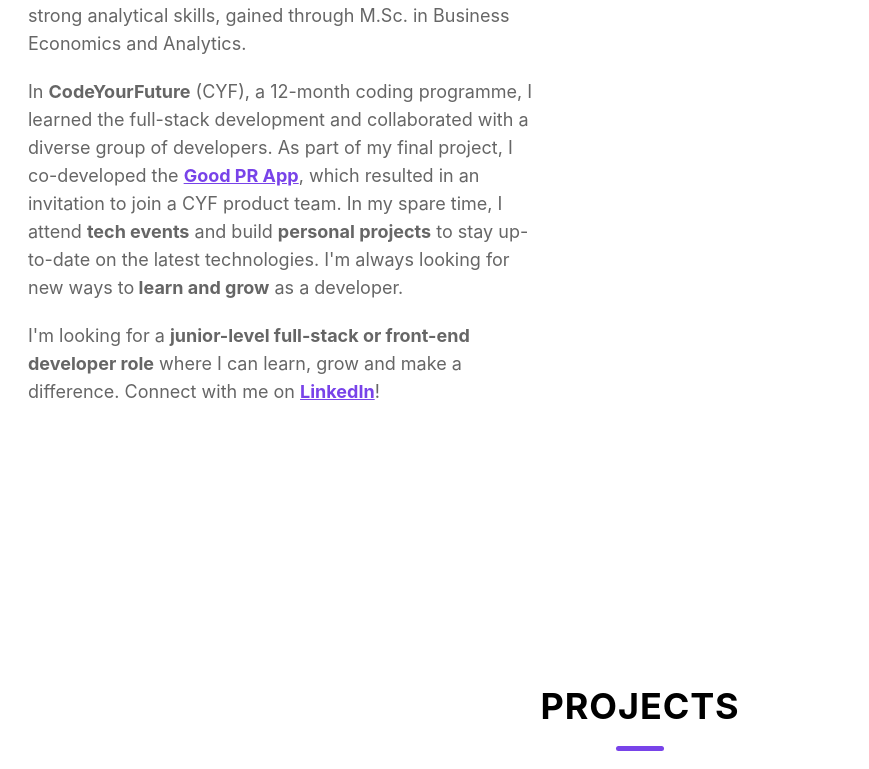
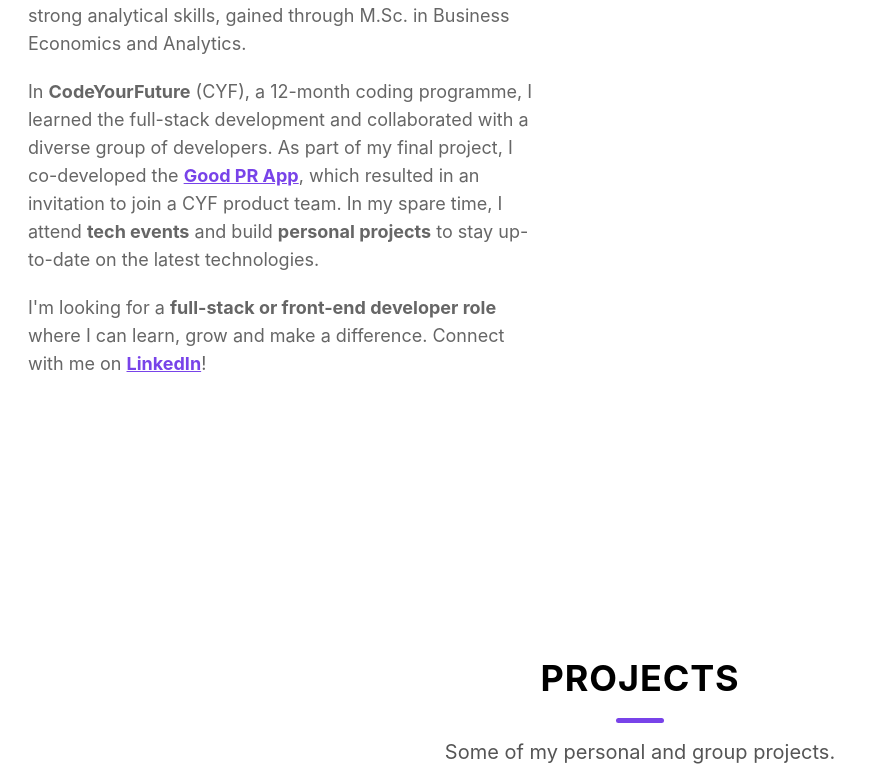
Before and after one commit to nataliiazab/portfolio, a React (Vite) app: page / in a window 1280 px wide. Shown: the part 1582-2351 px from the top of the page, without its empty margins (0-869 px from the left). Built offline with nearby package versions, Linux system fonts and the light colour scheme; a web font is replaced by a local one.

Commit message:
Update About.jsx

```diff
--- a/src/components/About.jsx
+++ b/src/components/About.jsx
@@ -67,13 +67,12 @@ const About = () => {
               , which resulted in an invitation to join a CYF product team. In
               my spare time, I attend <strong>tech events</strong> and build{" "}
               <strong>personal projects</strong> to stay up-to-date on the
-              latest technologies. I'm always looking for new ways to
-              <strong> learn and grow</strong> as a developer.
+              latest technologies.
             </p>
             <p className="mb-5">
               I'm looking for a{" "}
               <strong>
-                junior-level full-stack or front-end developer role
+               full-stack or front-end developer role
               </strong>{" "}
               where I can learn, grow and make a difference. Connect with me on{" "}
               <a
```
